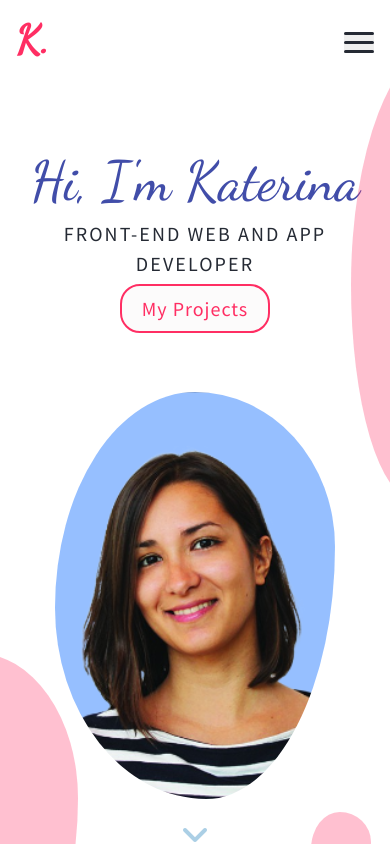
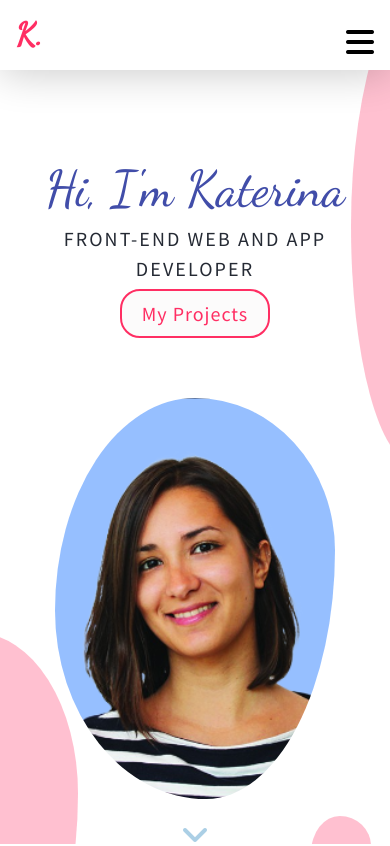
Before and after one commit to mihajlovskakate/portfolio, a React (Create React App) app: page / in a window 390 px wide. Shown: the top 846 px of the page. Built offline with nearby package versions, Linux system fonts and the light colour scheme.

Commit message:
Fixed nav bar

```diff
--- a/public/styles.css
+++ b/public/styles.css
@@ -30,33 +30,55 @@ body {
 /* Navbar */
 
 .navbar {
-    display: flex;
-    justify-content: space-between;
-    align-items: center;
-
+    position: fixed;
+    top: 0;
+    left: 0;
+    right: 0;
+    z-index: 200;
+    background: #fff;
+    box-shadow: 0 4px 40px rgba(0, 0, 0, 0.2);
+    transition: all 400ms ease;
 }
 
-.navbar button {
-    border: 0;
-    padding: 0;
-    margin: 0;
+nav.navbar .wrapper {
+    display: flex;
+    align-items: center;
+    justify-content: space-between;
 }
 
-.nav-brand {
+nav.navbar .logo {
     font-family: 'Dancing Script', cursive;
     font-weight: 800;
-    font-size: 2.5rem;
+    font-size: 2rem;
     color: #FF2E63;
     margin: 16px;
     text-decoration: none;
 }
 
-.navbar-links {
+nav.navbar .menu-icon {
+    opacity: 0;
+    cursor: pointer;
+    position: absolute;
+    top: 2rem;
+    right: 1rem;
+}
+
+.navbar-items .close-icon {
+    position: fixed;
+    top: 2rem;
+    left: 45%;
+    width: 100%;
+    max-width: 1100px;
+    padding: 0 50px;
+    display: none;
+}
+
+.navbar-items {
     height: 100%;
     padding: 10px;
 }
 
-.navbar-links a {
+.navbar-items ul a {
     color: #252A34;
     text-transform: uppercase;
     font-size: 16px;
@@ -65,65 +87,75 @@ body {
     padding: 16px 32px;
 }
 
-.navbar a.active {
-    font-weight: 700;
-}
-
-.navbar a:hover {
-    font-weight: 700;
-    color: #FF2E63;
-}
-
-.toggle-button {
-    position: absolute;
-    top: 2rem;
-    right: 1rem;
-    display: none;
-    flex-direction: column;
-    justify-content: space-between;
-    width: 30px;
-    height: 21px;
-    cursor: pointer;
-}
-
-.toggle-button .bar {
-    height: 3px;
-    width: 100%;
-    background-color: #252A34;
-    border-radius: 10px;
-}
-
 
 @media (max-width: 768px) {
-    .navbar {
+
+    nav.navbar {
         flex-direction: column;
         align-items: flex-start;
     }
 
-    .toggle-button {
+
+    nav.navbar .menu-icon {
+        opacity: 1;
+        cursor: pointer;
+    }
+
+    .navbar-items .close-icon {
+        display: block;
+    }
+
+    .navbar-items.active {
         display: flex;
     }
 
-    .navbar-links {
+    .navbar-items {
         display: none;
+        pointer-events: auto;
+        transition: all 400ms ease;
+        position: fixed;
+        top: 0;
+        left: 0;
+        height: 40%;
         width: 100%;
+        background: white;
+        z-index: 400;
+        align-items: center;
+        justify-content: center;
     }
 
-    .navbar-links ul {
-        width: 100%;
-        flex-direction: column;
+
+    .navbar-items .close-icon i {
+        height: 22px;
+        width: 22px;
+        cursor: pointer;
     }
 
-    .navbar-links ul li {
+    .navbar-items ul {
+        padding: 0;
+        flex-direction: column;
+        list-style: none;
         text-align: center;
     }
 
-    .navbar-links ul li a {
-        padding: .5rem 1rem;
+    .navbar-items ul li {
+        opacity: 0;
+        transform: translateX(-12px);
+        transition: all 1000ms ease;
     }
 
-    .navbar-links.active {
-        display: flex;
+    .navbar-items.active ul li {
+        opacity: 1;
+        transform: translateX(0);
+    }
+
+    .navbar-items ul li a:hover {
+        font-weight: 800;
+    }
+
+    .navbar a:hover {
+        font-weight: 700;
+        color: #FF2E63;
     }
 }
 
@@ -131,7 +163,7 @@ body {
 /* Hero Page*/
 
 .hero {
-    height: calc(100vh - 80px);
+    height: 100vh;
     position: relative;
     overflow: hidden;
 }
@@ -157,8 +189,8 @@ body {
 .blob {
     position: absolute;
     bottom: 10%;
-    height: 80%;
-    width: 450px;
+    height: 70%;
+    width: 500px;
     overflow: hidden;
     border-radius: 50% 50% 46% 54% / 53% 38% 62% 47%;
     background: url(images/profile-img.png);
@@ -166,31 +198,31 @@ body {
     background-position: center;
 }
 
-.pink-blob-1{
+.pink-blob-1 {
     position: absolute;
     right: -40%;
     top: -5%;
     height: 60%;
     width: 50%;
     max-width: 100%;
-    border-radius: 48% 52% 67% 33% / 53% 38% 62% 47% ;
+    border-radius: 48% 52% 67% 33% / 53% 38% 62% 47%;
     background-color: #FF2E63;
     opacity: 0.3;
 }
 
-.pink-blob-2{
+.pink-blob-2 {
     position: absolute;
     left: -30%;
     top: 75%;
     height: 50%;
     width: 50%;
     overflow: hidden;
-    border-radius: 48% 52% 67% 33% / 53% 38% 62% 47% ;
+    border-radius: 48% 52% 67% 33% / 53% 38% 62% 47%;
     background-color: #FF2E63;
     opacity: 0.3;
 }
 
-.pink-blob-3{
+.pink-blob-3 {
     position: absolute;
     right: 5%;
     bottom: -5%;
@@ -226,16 +258,17 @@ body {
 }
 
 @media (max-width: 768px) {
-    .hero{
+    .hero {
         padding: 0 10px;
     }
+
     .hero-wrapper {
         flex-direction: column;
         padding: 0 10px;
     }
 
     .hero-left {
-        margin-top: 10px;
+        margin-top: 100px;
         display: flex;
         flex-direction: column;
         justify-content: center;
@@ -252,13 +285,13 @@ body {
         height: 90%;
     }
 
-    .pink-blob-3{
+    .pink-blob-3 {
         width: 60px;
         height: 70px;
     }
 
     .hero h1 {
-        font-size: 55px;
+        font-size: 50px;
         margin: 0 auto;
     }
 
@@ -269,6 +302,9 @@ body {
 
 /* Sections */
 
+section {
+    scroll-margin-top: 80px
+}
 
 h2 {
     font-size: 60px;
@@ -276,6 +312,7 @@ h2 {
     font-weight: 500;
     color: #414da9;
 }
+
 
 h3 {
     font-size: 20px;
--- a/src/components/Navbar.jsx
+++ b/src/components/Navbar.jsx
@@ -1,28 +1,54 @@
 import React from "react"
-import { useState } from "react"
+import { useState, useEffect     } from "react"
 
 function Navbar() {
-    const [isNavExpanded, setIsNavExpanded] = useState(false)
+    const [isActive, setActive] = useState(false)
+
+    useEffect(() => {
+        const navItemLinks = Array.from(document.querySelectorAll('.navbar-items ul a'));
+
+        const handleClick = () => {
+          setActive(false);
+        };
+
+        navItemLinks.forEach((i) => {
+          i.addEventListener('click', handleClick);
+        });
+
+        return () => {
+          navItemLinks.forEach((i) => {
+            i.removeEventListener('click', handleClick);
+          });
+        };
+      }, []);
 
 
     return (
         <nav className="navbar">
-            <a href="#home" className="nav-brand">K.</a>
-            <button onClick={() => {
-                setIsNavExpanded(!isNavExpanded);
-            }} className="toggle-button">
-                <span className="bar"></span>
-                <span className="bar"></span>
-                <span className="bar"></span>
-            </button>
-            <div className={isNavExpanded? "navbar-links active":"navbar-links"}>
-                <ul>
-                    <a href="#about">About</a>
-                    <a href="#projects">Projects</a>
-                    <a href="#contact">Contact</a>
+        <div className="wrapper">
+            <a href="#home" className="logo">K.</a>
+            <div className="menu-icon" onClick={() => {
+                        setActive(true);
+                        }}>
+                    <i className="fa-solid fa-bars fa-2xl"></i>
+            </div>
 
-                </ul>
-            </div>
+
+                <div className={isActive? "navbar-items active":"navbar-items"}>
+
+                    <div className="close-icon" onClick={() => {
+                        setActive(false);
+                        }}>
+                        <i className="fa-solid fa-xmark fa-2xl"></i>
+                    </div>
+
+                    <ul>
+                        <a href="#about">About</a>
+                        <a href="#projects">Projects</a>
+                        <a href="#contact">Contact</a>
+                    </ul>
+                    </div>
+                </div>
         </nav>
     )
 }
```
